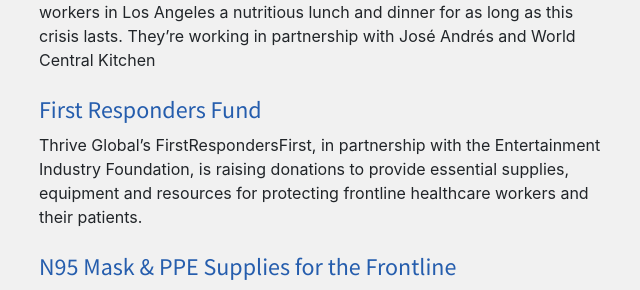
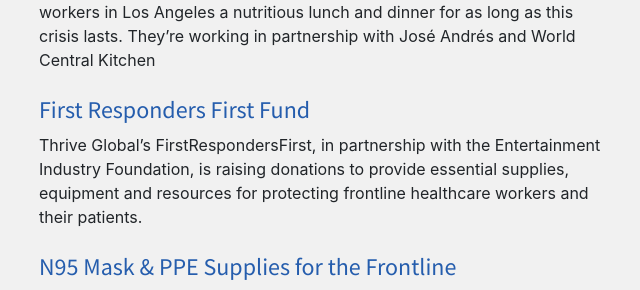
Before and after one commit to jdecaron/c19coalition, a Jekyll site: the page built from pages/index.html, in a window 1280 px wide and 900 px high, scrolled down 5570 px. Shown: the part 166-456 px from the top of the window, without its empty margins (256-896 px from the left). Built offline with Jekyll 4.4.1, drawn with Linux system fonts in a browser that asks for light colours.

Commit message:
Fix assembly link, first responders first header

```diff
--- a/_data/logos.yml
+++ b/_data/logos.yml
@@ -3,7 +3,7 @@
   href: https://anthem.com
 - image: assembly.png
   alt_text: Assembly
-  href: https://assemblym.com
+  href: https://assembly.com
 - image: ca_academy_of_family_phys.png
   alt_text: CA Academy of Family Physicians
   href: https://familydocs.org
--- a/pages/index.html
+++ b/pages/index.html
@@ -256,7 +256,7 @@
             nutritious lunch and dinner for as long as this crisis lasts. They’re working in partnership with José
             Andrés and World Central Kitchen</p>
 
-          <h4><a href="https://thriveglobal.com/categories/first-responders-first/">First Responders Fund</a></h4>
+          <h4><a href="https://thriveglobal.com/categories/first-responders-first/">First Responders First Fund</a></h4>
           <p>Thrive Global’s FirstRespondersFirst, in partnership with the Entertainment Industry Foundation, is raising
             donations to provide essential supplies, equipment and resources for protecting frontline healthcare workers
             and their patients.</p>
@@ -300,7 +300,7 @@
       </div>
 
       <div class="col-10 my-2">
-        <p>By coordinating all emergency PPE crisis efforts, we not only minimize the risk of misdirecting critical
+        <p style="font-size:1.1rem">By coordinating all emergency PPE crisis efforts, we not only minimize the risk of misdirecting critical
           supplies to places that may need them less urgently, but increase their individual power exponentially.
           Working
           together, the PPE Coalition members are working together to ensure that every shipment of PPE sent is a
```
